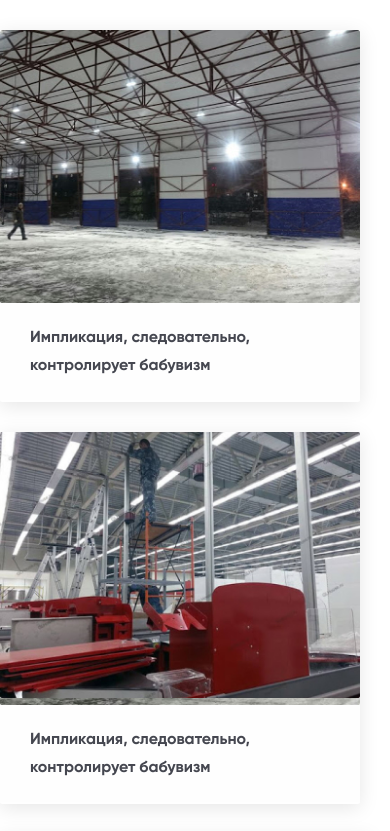
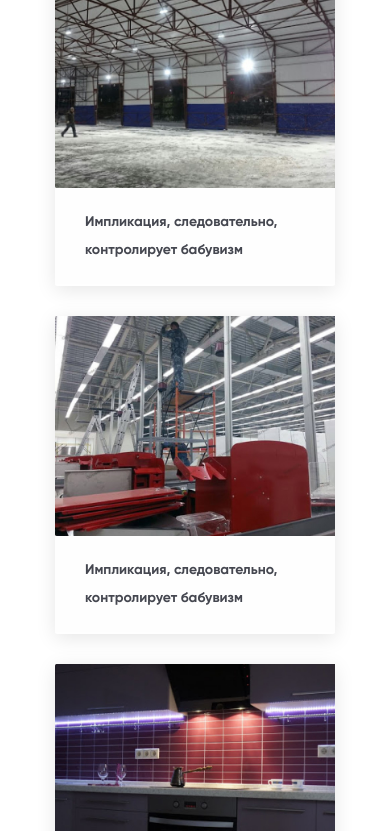
Before and after one commit to VladaBelaya/test, a website: page src/index.html in a window 390 px wide. Shown: the part 192-1023 px from the top of the page. Drawn offline with Linux system fonts and the light colour scheme; files whose address does not match are found by name.

Commit message:
доделала адаптив

```diff
--- a/src/index.html
+++ b/src/index.html
@@ -7,11 +7,14 @@
     <link rel="stylesheet" href="css/main.min.css" />
   </head>
   <body>
+    <section class="portfolio">
       <div class="container container_margin-padding">
         <h1 class="title">Наши работы</h1>
-      <ul class="portfolio">
+        <ul class="portfolio__list">
           <li class="portfolio__item">
-          <img class="portfolio__img" src="img/icon.png" alt="1" />
+            <div class="portfolio__bg portfolio__bg1">
+              <!-- <img src="img/img2.jpg" alt="2" /> -->
+            </div>
             <div class="portfolio__text">
               Импликация, следовательно, контролирует бабувизм
             </div>
@@ -58,5 +61,6 @@
           </li>
         </ul>
       </div>
+    </section>
   </body>
 </html>
--- /dev/null
+++ b/src/sass/_media.scss
@@ -0,0 +1,130 @@
+@media (max-width:1400px) {
+    .container {
+        max-width: 1050px;
+        padding: 0 30px 80px 30px;
+    }
+    .portfolio {
+        &__list {
+            justify-content: space-around;
+        }
+        &__item {
+            max-width: 300px;
+            min-height: 330px;
+            margin-right: 0;
+            &:hover {
+                &::before {
+                    top: 65px;
+                    right: 33%;
+                }
+            }
+        }
+        &__text {
+            padding-right: 50px;
+        }
+        &__bg {
+            height: 220px;
+        }
+    }
+}
+
+@media (max-width:1024px) {
+    .container {
+        max-width: 770px;
+        padding: 115px 25px;
+        &_margin-padding {
+            margin-top: 0;
+        }
+    }
+
+    .portfolio {
+        &__list {
+            justify-content: space-between;
+        }
+        &__item {
+            flex: 1 1 60%;
+            margin-right: 0;
+            margin-bottom: 30px;
+            max-width: 360px;
+            &:hover {
+                &::before {
+                    top: 65px;
+                    right: 35%;
+                }
+            }
+        }
+        &__item:nth-child(1),
+        &__item:nth-child(2),
+        &__item:nth-child(4),
+        &__item:nth-child(5) {
+            margin-right: 0px;
+        }
+        &__item:nth-child(5),
+        &__item:nth-child(6) {
+            margin-bottom: 0px;
+        }
+        &__bg {
+            background-size: cover;;
+        }
+    }
+}
+
+@media (max-width:800px) {
+    .container {
+        max-width: 730px;
+        padding: 82px 25px;
+    }
+
+    .portfolio {
+        &__list {
+            justify-content: space-around;
+        }
+        &__item {
+            max-width: 280px;
+            &:hover {
+                &::before {
+                    top: 65px;
+                    right: 30%;
+                }
+            }
+        }
+        &__text {
+            padding-right: 30px;
+        }
+    }
+}
+
+@media (max-width:649px) {
+    .container {
+        max-width: 445px;
+        padding: 65px 20px;
+    }
+    .title {
+        font-size: 28px;
+        &::after {
+            height: 1.5px;
+            width: 36px;
+        }
+    }
+
+    .portfolio {
+        &__list {
+            margin: 0;
+        }
+        &__item {
+            min-height: 315px;
+            font-size: 14px;
+            &:hover {
+                &::before {
+                    top: 65px;
+                    right: 32%;
+                }
+            }
+            &:nth-child(5) {
+                margin-bottom: 30px;
+            }
+
+
+        }
+
+    }
+}
--- a/src/sass/_portfolio.scss
+++ b/src/sass/_portfolio.scss
@@ -1,6 +1,8 @@
 .portfolio {
-    display: flex;
-    flex-wrap: wrap;
+    &__list {
+        display: flex;
+        flex-wrap: wrap;
+    }
     &__item {
         min-height: 370px;
         max-width: 370px;
@@ -10,18 +12,28 @@
         line-height: 28px;
         font-weight: 700;
         color: #454750;
-        background: url('../img/img1.jpg') center top no-repeat #FEFEFE;
-        background-size: 100% 273px ;
-        // background-size: 250px 250px;
-        // background: #FEFEFE;
+        background: #FEFEFE;
         box-shadow: 0px 4px 20px rgba(0, 0, 0, 0.1);
         cursor: pointer;
         transition: 0.3s all;
-
+        position: relative;
+        z-index: 1;
         &:hover {
             border-bottom: 2px solid  #3685EE;
             color: #3685EE;
-
+            &:before {
+                position: absolute;
+                z-index: 3;
+                top: 100px;
+                right: 36%;
+                bottom: 50px;
+                width: 100px;
+                height: 100px;
+                background-image: url('../img/icon.png');
+                background-repeat: no-repeat;
+                background-size: 100px;
+                content: '';
+            }
         }
     }
     &__item:not(:nth-child(3n)) {
@@ -38,9 +50,9 @@
         background-size: contain;
         background-repeat: no-repeat;
     }
-    // &__bg1 {
-    //     // background-image: url('../img/img1.jpg');
-    // }
+    &__bg1 {
+        background-image: url('../img/img1.jpg');
+    }
     &__bg2 {
         background-image: url('../img/img2.jpg');
     }
@@ -57,22 +69,6 @@
     &__bg6 {
         background-image: url('../img/img6.jpg');
     }
-    // &__bg-loupe {
-    //     background-image: url('../img/icon.png');
-    //     background-repeat: no-repeat;
-    //     background-size: 100px;
-    //     z-index: 2;
-    // }
-
-    &__img {
-        display: block;
-        opacity: 0;
-        margin: 106px auto 67px auto;
-        transition: 0.3s all;
-        &:hover {
-            opacity: 1;
-        }
-    }
 
     &__text {
         padding: 20px 106px 20px 30px;
--- a/src/sass/main.scss
+++ b/src/sass/main.scss
@@ -12,6 +12,7 @@ ul {
 .container {
     max-width: 1170px;
     margin: 0 auto;
+    padding: 0 10px;
     &_margin-padding {
         margin-top: 129px;
         padding-bottom: 129px;
@@ -39,3 +40,4 @@ ul {
 
 @import "fonts";
 @import "portfolio";
+@import "media"
```
Also changed, not shown: src/css/main.min.css. Lines whose indentation alone changed are shown as unchanged.
